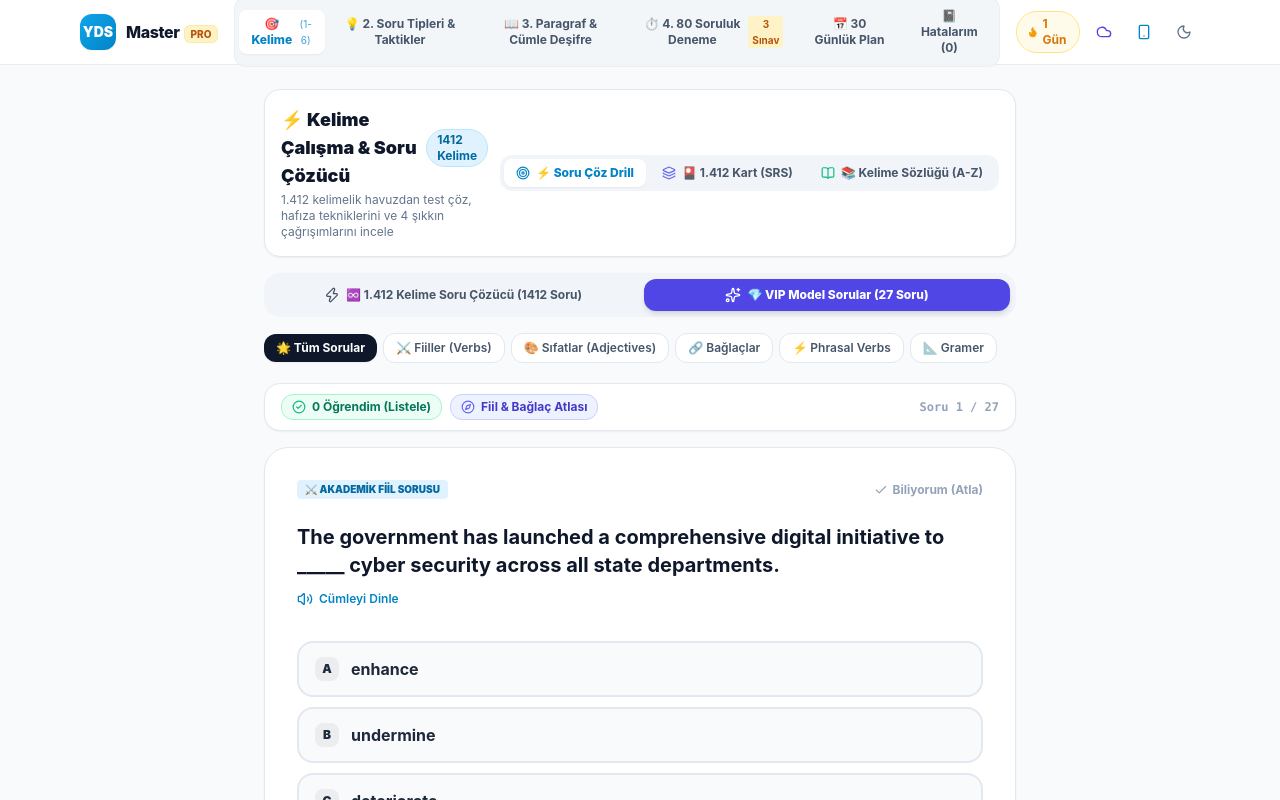
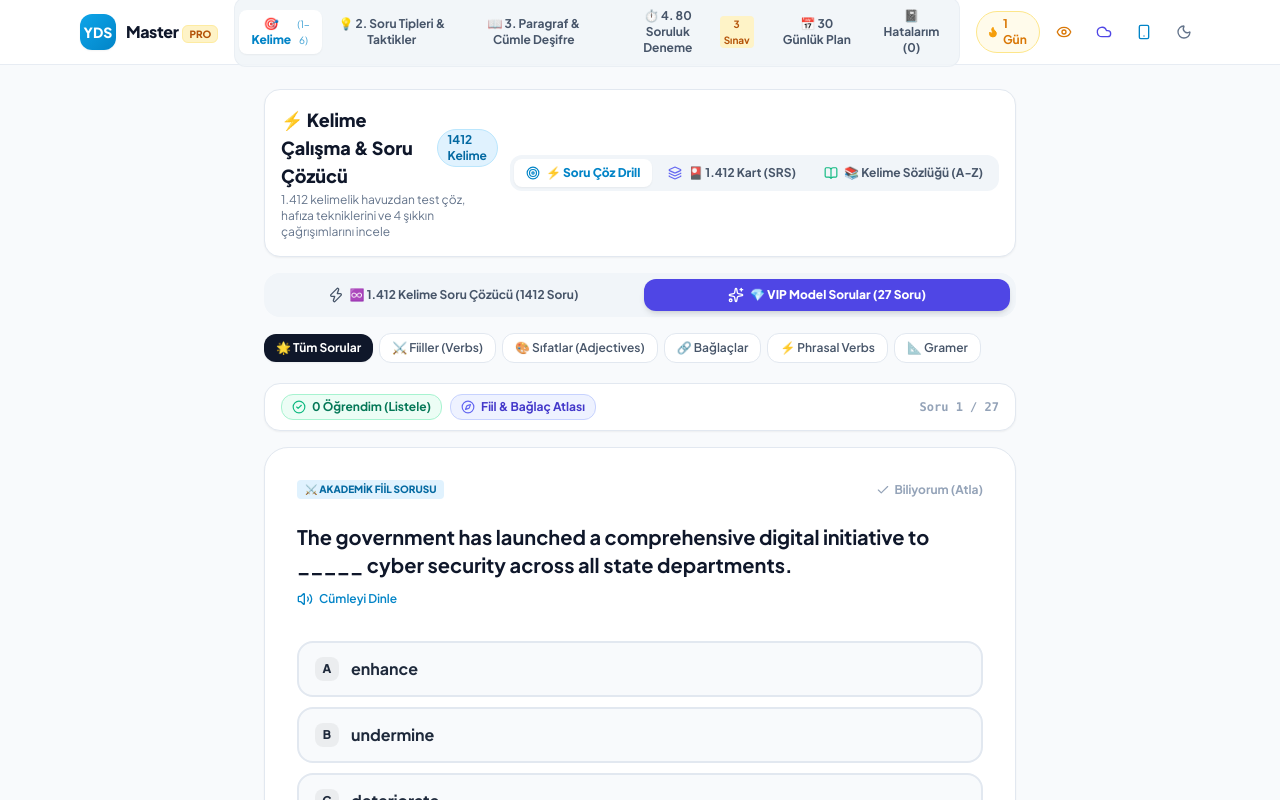
Before and after one commit to allperdogan/yds, a React (Vite) app: page / in a window 1280 px wide. Shown: the top 800 px of the page. Built offline with nearby package versions, Linux system fonts and the light colour scheme.

Commit message:
feat(ui): add eye-friendly soothing themes, Plus Jakarta Sans typography, and sepia eye-care mode without any data loss

```diff
--- a/src/App.tsx
+++ b/src/App.tsx
@@ -23,6 +23,9 @@ export const App: React.FC = () => {
   const [activeTab, setActiveTab] = useState<string>('vocab_drill');
   const [darkMode, setDarkMode] = useState<boolean>(() => {
     return localStorage.getItem('yds_dark_mode') === 'true';
+  });
+  const [eyeCareMode, setEyeCareMode] = useState<boolean>(() => {
+    return localStorage.getItem('yds_eyecare_mode') === 'true';
   });
 
   const [stats, setStats] = useState<UserStats>(() => StorageService.loadStats());
@@ -52,6 +55,16 @@ export const App: React.FC = () => {
     }
     localStorage.setItem('yds_dark_mode', darkMode ? 'true' : 'false');
   }, [darkMode]);
+
+  // Apply eye-care sepia / anti-blue-light mode
+  useEffect(() => {
+    if (eyeCareMode) {
+      document.documentElement.classList.add('theme-eyecare');
+    } else {
+      document.documentElement.classList.remove('theme-eyecare');
+    }
+    localStorage.setItem('yds_eyecare_mode', eyeCareMode ? 'true' : 'false');
+  }, [eyeCareMode]);
 
   // Persist stats whenever changed
   useEffect(() => {
@@ -209,12 +222,14 @@ export const App: React.FC = () => {
   const dueCount = Object.values(srsData).filter((item) => SRSEngine.isDueToday(item)).length;
 
   return (
-    <div className="min-h-screen bg-slate-50 dark:bg-slate-950 text-slate-900 dark:text-slate-100 flex flex-col font-sans transition-colors">
+    <div className="min-h-screen bg-slate-50 dark:bg-slate-900 text-slate-900 dark:text-slate-100 flex flex-col font-sans transition-colors">
       {/* Top Navigation */}
       <Navbar
         stats={stats}
         darkMode={darkMode}
         setDarkMode={setDarkMode}
+        eyeCareMode={eyeCareMode}
+        onToggleEyeCare={() => setEyeCareMode(!eyeCareMode)}
         onOpenInstallModal={() => setIsInstallModalOpen(true)}
         onOpenSyncModal={() => setIsSyncModalOpen(true)}
         activeTab={activeTab}
--- a/src/components/Navbar.tsx
+++ b/src/components/Navbar.tsx
@@ -1,11 +1,13 @@
 import React from 'react';
-import { Flame, Moon, Sun, Smartphone, Cloud } from 'lucide-react';
+import { Flame, Moon, Sun, Smartphone, Cloud, Eye } from 'lucide-react';
 import { UserStats } from '../types';
 
 interface NavbarProps {
   stats: UserStats;
   darkMode: boolean;
   setDarkMode: (val: boolean) => void;
+  eyeCareMode?: boolean;
+  onToggleEyeCare?: () => void;
   onOpenInstallModal: () => void;
   onOpenSyncModal?: () => void;
   activeTab: string;
@@ -16,6 +18,8 @@ export const Navbar: React.FC<NavbarProps> = ({
   stats,
   darkMode,
   setDarkMode,
+  eyeCareMode,
+  onToggleEyeCare,
   onOpenInstallModal,
   onOpenSyncModal,
   activeTab,
@@ -119,6 +123,21 @@ export const Navbar: React.FC<NavbarProps> = ({
             <span>{stats.streak} Gün</span>
           </div>
 
+          {/* Eye-Care / Warm Reading Mode */}
+          {onToggleEyeCare && (
+            <button
+              onClick={onToggleEyeCare}
+              title={eyeCareMode ? 'Göz Dinlendirme Açık (Sıcak Sepya / Mavi Işık Filtresi)' : 'Göz Dinlendirme Modunu Aç'}
+              className={`p-2 rounded-xl transition-colors ${
+                eyeCareMode
+                  ? 'bg-amber-100 dark:bg-amber-950/80 text-amber-700 dark:text-amber-300 border border-amber-300/60 dark:border-amber-700/60'
+                  : 'text-slate-500 hover:bg-slate-100 dark:hover:bg-slate-800 dark:text-slate-400 hover:text-amber-600'
+              }`}
+            >
+              <Eye className="w-4 h-4 text-amber-600 dark:text-amber-400" />
+            </button>
+          )}
+
           {/* Progress Sync / Backup Modal */}
           {onOpenSyncModal && (
             <button
--- a/src/index.css
+++ b/src/index.css
@@ -3,11 +3,103 @@
 @tailwind utilities;
 
 @layer base {
+  html {
+    font-family: 'Plus Jakarta Sans', Inter, system-ui, -apple-system, sans-serif;
+    text-rendering: optimizeLegibility;
+  }
+
   body {
     -webkit-font-smoothing: antialiased;
     -moz-osx-font-smoothing: grayscale;
     -webkit-tap-highlight-color: transparent;
+    transition: background-color 0.25s ease, color 0.25s ease;
   }
+}
+
+/* ==========================================================
+   GÖZ DİNLENDİRME & GÖZÜ YORMAYAN ERGONOMİK TEMA MOTORU
+   ========================================================== */
+
+/* 1. Gündüz / Kağıt Ergonomisi (Standard Soft Light) */
+html:not(.dark):not(.theme-eyecare) body {
+  background-color: #f8fafc;
+  color: #1e293b;
+}
+
+/* 2. Gece / Dinlendirici Grafit Arduvaz (Eye-Friendly Soft Slate Dark) */
+html.dark:not(.theme-eyecare) body {
+  background-color: #0b0f19;
+  color: #e2e8f0;
+}
+
+/* 3. Göz Dinlendirme Modu (Eye-Care Sepia & Warm Paper Mode) */
+/* Apple Books / Kindle Paperwhite Parşömen & Mavi Işık Azaltıcı Ton */
+html.theme-eyecare:not(.dark) body {
+  background-color: #fbf7ee !important;
+  color: #2d2621 !important;
+}
+
+html.theme-eyecare:not(.dark) .bg-white {
+  background-color: #fffdf9 !important;
+  border-color: #e8ded0 !important;
+}
+
+html.theme-eyecare:not(.dark) .bg-slate-50 {
+  background-color: #f5efe3 !important;
+}
+
+html.theme-eyecare:not(.dark) .bg-slate-100 {
+  background-color: #ede4d5 !important;
+}
+
+html.theme-eyecare:not(.dark) .border-slate-200 {
+  border-color: #e4d8c5 !important;
+}
+
+html.theme-eyecare:not(.dark) .text-slate-900 {
+  color: #221c18 !important;
+}
+
+html.theme-eyecare:not(.dark) .text-slate-600,
+html.theme-eyecare:not(.dark) .text-slate-500 {
+  color: #6a5d52 !important;
+}
+
+/* Eye-Care Warm Dark (Sıcak Koyu Gece Modu - Mavi ışıksız) */
+html.theme-eyecare.dark body {
+  background-color: #181412 !important;
+  color: #ede8e3 !important;
+}
+
+html.theme-eyecare.dark .bg-slate-900,
+html.theme-eyecare.dark .bg-slate-950 {
+  background-color: #221c19 !important;
+  border-color: #382e29 !important;
+}
+
+html.theme-eyecare.dark .bg-slate-800,
+html.theme-eyecare.dark .bg-slate-850 {
+  background-color: #2b2420 !important;
+  border-color: #40352f !important;
+}
+
+html.theme-eyecare.dark .bg-slate-700 {
+  background-color: #38302a !important;
+}
+
+html.theme-eyecare.dark .border-slate-800,
+html.theme-eyecare.dark .border-slate-700 {
+  border-color: #3d332c !important;
+}
+
+html.theme-eyecare.dark .text-slate-100,
+html.theme-eyecare.dark .text-white {
+  color: #f2eee9 !important;
+}
+
+html.theme-eyecare.dark .text-slate-400,
+html.theme-eyecare.dark .text-slate-500 {
+  color: #a3978c !important;
 }
 
 /* iOS Safe Area Padding Support */
@@ -19,7 +111,7 @@
   padding-top: env(safe-area-inset-top, 1rem);
 }
 
-/* Custom Scrollbar */
+/* Custom Eye-Friendly Soft Scrollbar */
 ::-webkit-scrollbar {
   width: 6px;
   height: 6px;
@@ -30,12 +122,12 @@
 }
 
 ::-webkit-scrollbar-thumb {
-  background: rgba(148, 163, 184, 0.3);
+  background: rgba(148, 163, 184, 0.25);
   border-radius: 9999px;
 }
 
 ::-webkit-scrollbar-thumb:hover {
-  background: rgba(148, 163, 184, 0.5);
+  background: rgba(148, 163, 184, 0.45);
 }
 
 .scrollbar-none::-webkit-scrollbar {
--- a/tailwind.config.js
+++ b/tailwind.config.js
@@ -23,7 +23,7 @@ export default {
         }
       },
       fontFamily: {
-        sans: ['Inter', 'system-ui', '-apple-system', 'Segoe UI', 'Roboto', 'sans-serif'],
+        sans: ['"Plus Jakarta Sans"', 'Inter', 'system-ui', '-apple-system', 'Segoe UI', 'Roboto', 'sans-serif'],
       }
     },
   },
```
Also changed, not shown: 1 other file (tests, documents, lock files or other folders).
